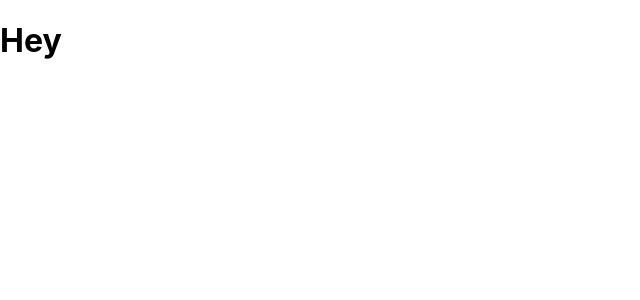
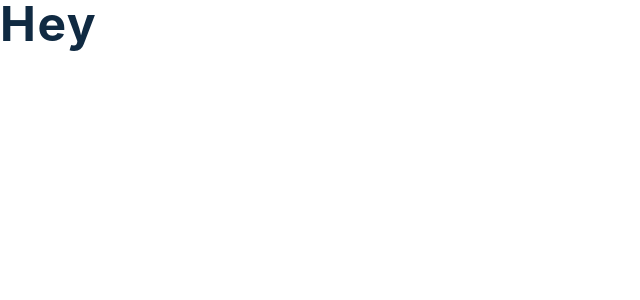
Before and after one commit to Mridul2820/stock-photos, a React (Create React App) app: page / in a window 1280 px wide. Shown: the top 300 px of the page, without its empty margins (0-640 px from the left). Built offline with nearby package versions, Linux system fonts and the light colour scheme.

Commit message:
base setup

```diff
--- a/package.json
+++ b/package.json
@@ -9,6 +9,7 @@
     "node-sass": "^5.0.0",
     "react": "^17.0.1",
     "react-dom": "^17.0.1",
+    "react-icons": "^4.2.0",
     "react-scripts": "4.0.3",
     "web-vitals": "^1.1.0"
   },
--- a/src/App.js
+++ b/src/App.js
@@ -1,6 +1,12 @@
-import React from 'react'
+import React, { useState, useEffect } from 'react'
+import { FaSearch } from 'react-icons/fa'
+import Photo from './components/Photo'
+import './App.scss';
 
-import './App.scss';
+// const clientID = `?client_id=${process.env.REACT_APP_ACCESS_KEY}`
+const mainUrl = `https://api.unsplash.com/photos/`
+const searchUrl = `https://api.unsplash.com/search/photos/`
+
 
 const App = () => {
     return (
--- a/src/App.scss
+++ b/src/App.scss
@@ -0,0 +1,96 @@
+/*
+===============
+Stock Photos
+===============
+*/
+.search {
+    padding: 5rem 0 0 0;
+    width: 90vw;
+    max-width: var(--max-width);
+    margin: 0 auto;
+}
+.search-form {
+    display: flex;
+}
+.form-input {
+    width: 100%;
+}
+.form-input,
+.submit-btn {
+    padding: 0.75rem 1.25rem;
+    border: none;
+    text-transform: capitalize;
+    letter-spacing: var(--spacing);
+    font-size: 1.5rem;
+    background: transparent;
+    color: var(--clr-grey-5);
+    border-bottom: 3px solid var(--clr-grey-5);
+}
+.form-input {
+    color: var(--clr-grey-3);
+}
+.form-input::placeholder {
+    color: var(--clr-grey-5);
+}
+.photos {
+    padding: 5rem 0;
+}
+.photos-center {
+    width: 90vw;
+    max-width: var(--max-width);
+    margin: 0 auto;
+    display: grid;
+    gap: 2rem;
+}
+.photo {
+    height: 17.5rem;
+    position: relative;
+    overflow: hidden;
+}
+.photo > img {
+    width: 100%;
+    height: 100%;
+    display: block;
+    object-fit: cover;
+}
+.photo h4 {
+    margin-bottom: 0.5rem;
+}
+.photo p {
+    margin-bottom: 0;
+}
+.user-img {
+    width: 2.5rem;
+    height: 2.5rem;
+    border-radius: 50%;
+}
+.photo-info {
+    position: absolute;
+    width: 100%;
+    padding: 1rem;
+    bottom: 0;
+    left: 0;
+    background: rgba(0, 0, 0, 0.4);
+    color: white;
+    transform: translateY(100%);
+    transition: var(--transition);
+    display: flex;
+    justify-content: space-between;
+    align-items: center;
+}
+.photo:hover .photo-info {
+    transform: translateY(0);
+}
+@media screen and (min-width: 576px) {
+    .photos-center {
+    grid-template-columns: repeat(auto-fill, minmax(368px, 1fr));
+    }
+    .search-form {
+    max-width: var(--fixed-width);
+    }
+}
+
+.loading {
+    text-align: center;
+    padding: 3rem;
+}
--- /dev/null
+++ b/src/components/Photo.js
@@ -0,0 +1,11 @@
+import React from 'react'
+
+const Photo = () => {
+    return (
+        <div>
+            <h2>Photo</h2>
+        </div>
+    )
+}
+
+export default Photo
--- a/src/index.scss
+++ b/src/index.scss
@@ -6,3 +6,139 @@
     -webkit-font-smoothing: antialiased;
     -moz-osx-font-smoothing: grayscale;
 }
+
+
+/*
+===============
+Variables
+===============
+*/
+
+:root {
+    /* dark shades of primary color*/
+    --clr-primary-1: hsl(205, 86%, 17%);
+    --clr-primary-2: hsl(205, 77%, 27%);
+    --clr-primary-3: hsl(205, 72%, 37%);
+    --clr-primary-4: hsl(205, 63%, 48%);
+    /* primary/main color */
+    --clr-primary-5: hsl(205, 78%, 60%);
+    /* lighter shades of primary color */
+    --clr-primary-6: hsl(205, 89%, 70%);
+    --clr-primary-7: hsl(205, 90%, 76%);
+    --clr-primary-8: hsl(205, 86%, 81%);
+    --clr-primary-9: hsl(205, 90%, 88%);
+    --clr-primary-10: hsl(205, 100%, 96%);
+    /* darkest grey - used for headings */
+    --clr-grey-1: hsl(209, 61%, 16%);
+    --clr-grey-2: hsl(211, 39%, 23%);
+    --clr-grey-3: hsl(209, 34%, 30%);
+    --clr-grey-4: hsl(209, 28%, 39%);
+    /* grey used for paragraphs */
+    --clr-grey-5: hsl(210, 22%, 49%);
+    --clr-grey-6: hsl(209, 23%, 60%);
+    --clr-grey-7: hsl(211, 27%, 70%);
+    --clr-grey-8: hsl(210, 31%, 80%);
+    --clr-grey-9: hsl(212, 33%, 89%);
+    --clr-grey-10: hsl(210, 36%, 96%);
+    --clr-white: #fff;
+    --clr-red-dark: hsl(360, 67%, 44%);
+    --clr-red-light: hsl(360, 71%, 66%);
+    --clr-green-dark: hsl(125, 67%, 44%);
+    --clr-green-light: hsl(125, 71%, 66%);
+    --clr-black: #222;
+    --transition: all 0.3s linear;
+    --spacing: 0.1rem;
+    --radius: 0.25rem;
+    --light-shadow: 0 5px 15px rgba(0, 0, 0, 0.1);
+    --dark-shadow: 0 5px 15px rgba(0, 0, 0, 0.2);
+    --max-width: 1170px;
+    --fixed-width: 620px;
+}
+/*
+===============
+Global Styles
+===============
+*/
+
+*,
+::after,
+::before {
+    margin: 0;
+    padding: 0;
+    box-sizing: border-box;
+}
+body {
+    font-family: -apple-system, BlinkMacSystemFont, 'Segoe UI', Roboto, Oxygen,
+    Ubuntu, Cantarell, 'Open Sans', 'Helvetica Neue', sans-serif;
+    background: var(--clr-white);
+    color: var(--clr-grey-1);
+    line-height: 1.5;
+    font-size: 0.875rem;
+}
+ul {
+    list-style-type: none;
+}
+a {
+    text-decoration: none;
+}
+h1,
+h2,
+h3,
+h4 {
+    letter-spacing: var(--spacing);
+    text-transform: capitalize;
+    line-height: 1.25;
+    margin-bottom: 0.75rem;
+}
+h1 {
+    font-size: 2.5rem;
+}
+h2 {
+    font-size: 2rem;
+}
+h3 {
+    font-size: 1.25rem;
+}
+h4 {
+    font-size: 0.875rem;
+}
+p {
+    margin-bottom: 1.25rem;
+}
+@media screen and (min-width: 800px) {
+    h1 {
+    font-size: 3rem;
+    }
+    h2 {
+    font-size: 2.5rem;
+    }
+    h3 {
+    font-size: 1.75rem;
+    }
+    h4 {
+    font-size: 1rem;
+    }
+    body {
+    font-size: 1rem;
+    }
+    h1,
+    h2,
+    h3,
+    h4 {
+    line-height: 1;
+    }
+}
+/*  global classes */
+
+/* section */
+.section {
+    width: 90vw;
+    margin: 0 auto;
+    max-width: var(--max-width);
+}
+
+@media screen and (min-width: 992px) {
+    .section {
+    width: 95vw;
+    }
+}
```
Also changed, not shown: 1 other file (tests, documents, lock files or other folders).
